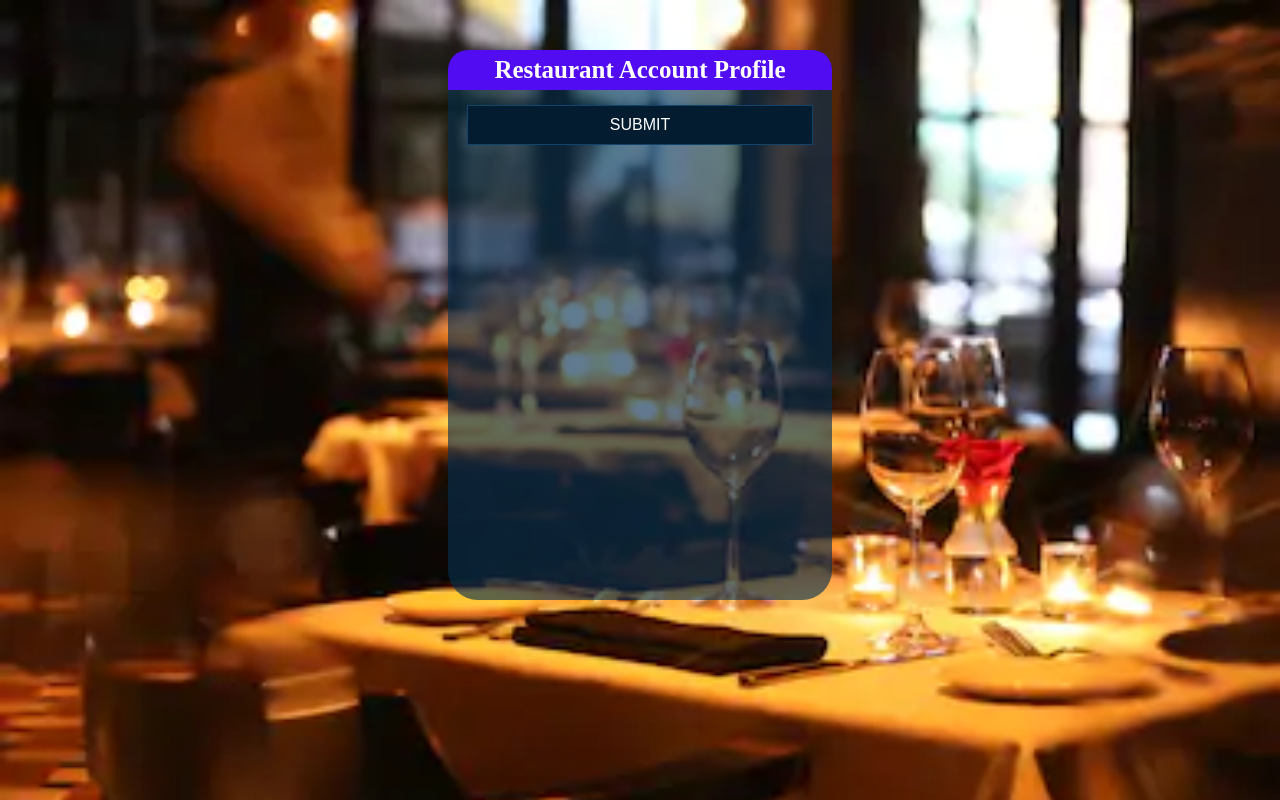
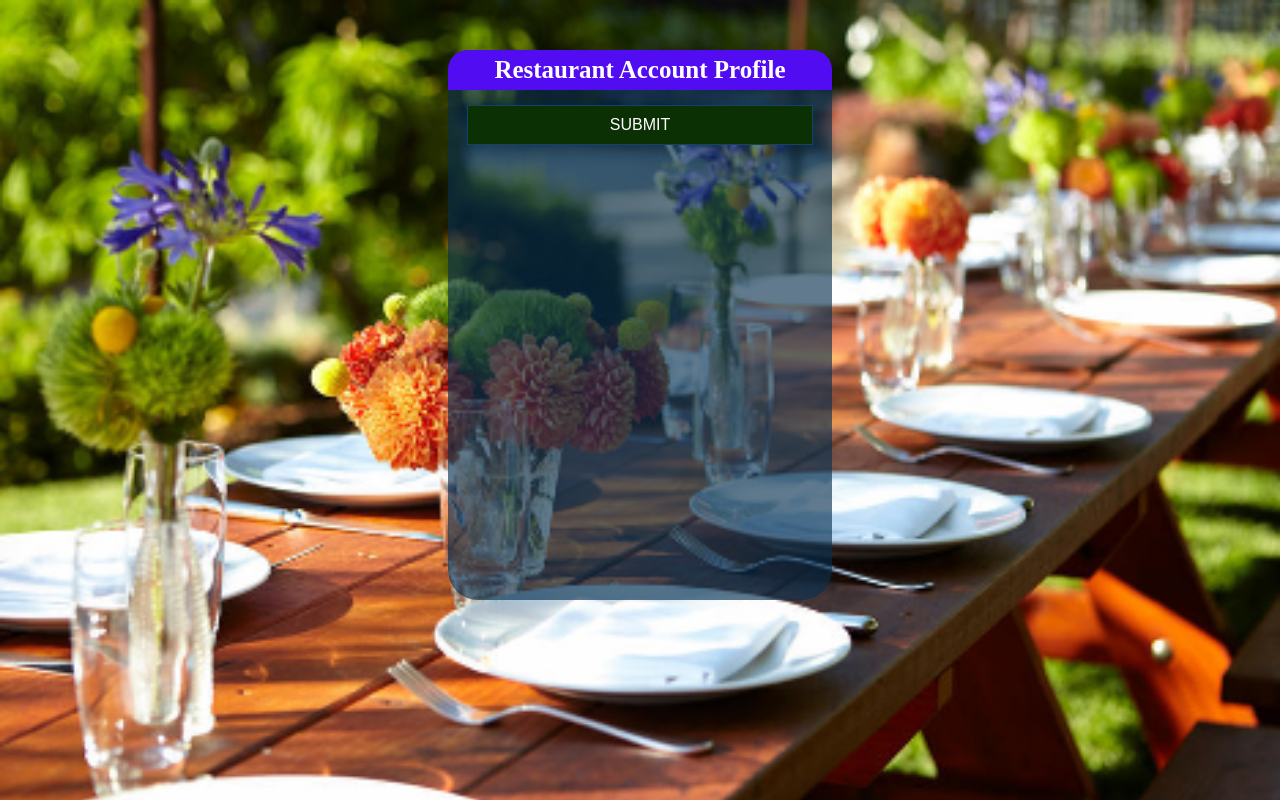
Before and after one commit to gcivil-nyu-org/nyc-accessible-restaurant-advisor, a Django app: template accessible_restaurant/restaurants/templates/restaurants/restaurant-profile.html in a window 1280 px wide. Run offline with Django 3.2, Linux system fonts and the light colour scheme; the template is opened without the code that fills it, so the values that code supplies are empty, except form fields; tables that the repository leaves empty hold one stand-in row (Sample ...); form fields are guessed from the names that the template uses; some libraries are stand-ins or nearby versions.

Commit message:
adding CSS page for profiles

```diff
--- a/accessible_restaurant/restaurants/static/restaurants/profile-style.css
+++ b/accessible_restaurant/restaurants/static/restaurants/profile-style.css
@@ -8,7 +8,7 @@
 .warpper{
     width: 100%;
     height: 100vh;
-    background-image: url("images/dining.png");
+    background-image: url("images/profile.png");
     background-repeat: no-repeat;
     background-size: cover;
 }
@@ -68,13 +68,13 @@
     background-color: rgb(0, 23, 41);
     color: rgb(173, 167, 167);
     border: 1px solid rgb(139, 139, 139);
-}
+}*/
 .sub{
     width: 90%;
     margin: 15px 0 0 5%;
     font-size: 16px;
     height: 40px;
-    background-color: #031c30;
+    background-color: #0b3003;
     border: 1px solid rgb(17, 67, 107);
     color: #fff;
 }
```
Also changed, not shown: other parts of accessible_restaurant/restaurants/static/restaurants/profile-style.css (+1 -1 lines).
